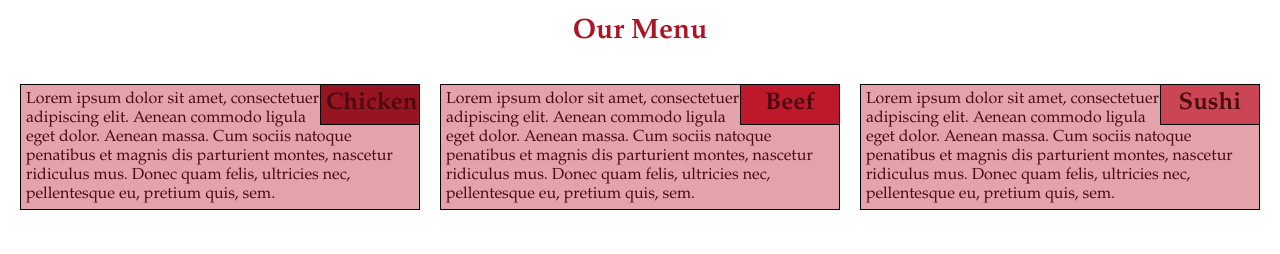
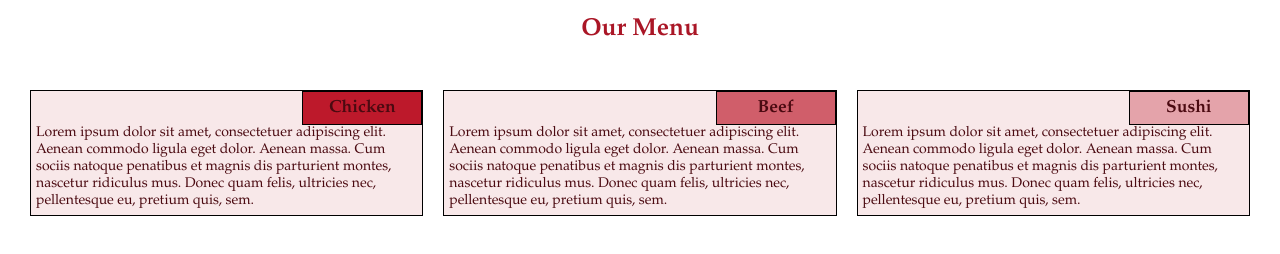
Before and after one commit to leticiasrodrigues/WebProject, a plain HTML site: page module2-solution/index.html in a window 1280 px wide. Drawn offline with Linux system fonts and the light colour scheme.

Commit message:
Changes on colors and layout

```diff
--- a/module2-solution/css/media-width.css
+++ b/module2-solution/css/media-width.css
@@ -1,3 +1,9 @@
+/* Simple Responsive Framework. */
+.row {
+  width: 100%;
+  padding: 20px
+}
+
 /********** Large devices only **********/
 @media (min-width: 992px) {
   .col-lg-1, .col-lg-2, .col-lg-3, .col-lg-4, .col-lg-5, .col-lg-6, .col-lg-7, .col-lg-8, .col-lg-9, .col-lg-10, .col-lg-11, .col-lg-12 {
--- a/module2-solution/css/styles.css
+++ b/module2-solution/css/styles.css
@@ -1,5 +1,5 @@
 h1 {
-  font-size: 175%;
+  font-size: 1.75em;
   color: #aa1626;
   text-align: center;
   margin: 15px;
@@ -8,9 +8,9 @@ h1 {
 h2 {
   border: 1px solid black;
   color: #4b0a11;
+  font-size: 1.25em;
   padding: 5px;
-  background: #c32f40;
-  width: 100px;
+  width: 120px;
   text-align: center;
   float: right;
   position: relative;
@@ -18,11 +18,12 @@ h2 {
 
 p {
   color: #4b0a11;
-  padding: 5px;
-  border: 1px solid black;
-  background: #e4a3aa;
+  margin:  5px;
+  clear: right;
 }
 
-section{
-  padding: 10px;
+div {
+  margin: 10px;
+  border: 1px solid black;
+  background: #f8e8e9;
 }
--- a/module2-solution/index.html
+++ b/module2-solution/index.html
@@ -13,28 +13,21 @@
   box-sizing: border-box;
   margin: 0px;
   padding: 0px;
-  font-family: "Palatino Linotype", "Book Antiqua", Palatino, serif
+  font-family: "Palatino Linotype", "Book Antiqua", Palatino, serif;
+  font-size: 14px
 }
 
-
-
 #title_1 {
-  background: #971422;
+  background: #bd192b;
 }
 
 #title_2 {
-  background: #bd192b;
+  background: #d05e6a;
 }
 
 #title_3 {
-  background: #ca4655;
+  background: #e4a3aa;
 }
-
-/* Simple Responsive Framework. */
-.row {
-  width: 100%;
-}
-
 
 }
 
@@ -44,19 +37,19 @@
 <h1>Our Menu</h1>
 <section class="row">
   <section class="col-lg-4 col-md-6 col-sm-12">
-    <div><h2 id="title_1">Chicken</h2></div>
+    <div><h2 id="title_1">Chicken</h2>
     <p>Lorem ipsum dolor sit amet, consectetuer adipiscing elit. Aenean commodo ligula eget dolor. Aenean massa. Cum sociis natoque penatibus et magnis dis parturient montes, nascetur ridiculus mus. Donec quam felis, ultricies nec, pellentesque eu, pretium quis, sem.
-    </p>
+    </p></div>
   </section>
   <section class="col-lg-4 col-md-6 col-sm-12">
-    <h2 id="title_2">Beef</h2>
+    <div><h2 id="title_2">Beef</h2>
     <p>Lorem ipsum dolor sit amet, consectetuer adipiscing elit. Aenean commodo ligula eget dolor. Aenean massa. Cum sociis natoque penatibus et magnis dis parturient montes, nascetur ridiculus mus. Donec quam felis, ultricies nec, pellentesque eu, pretium quis, sem.
-    </p>
+    </p></div>
   </section>
   <section class="col-lg-4 col-md-12 col-sm-12">
-    <h2 id="title_3">Sushi</h2>
+    <div><h2 id="title_3">Sushi</h2>
     <p>Lorem ipsum dolor sit amet, consectetuer adipiscing elit. Aenean commodo ligula eget dolor. Aenean massa. Cum sociis natoque penatibus et magnis dis parturient montes, nascetur ridiculus mus. Donec quam felis, ultricies nec, pellentesque eu, pretium quis, sem.
-    </p>
+    </p></div>
   </section>
 </section>
 </body>
```
